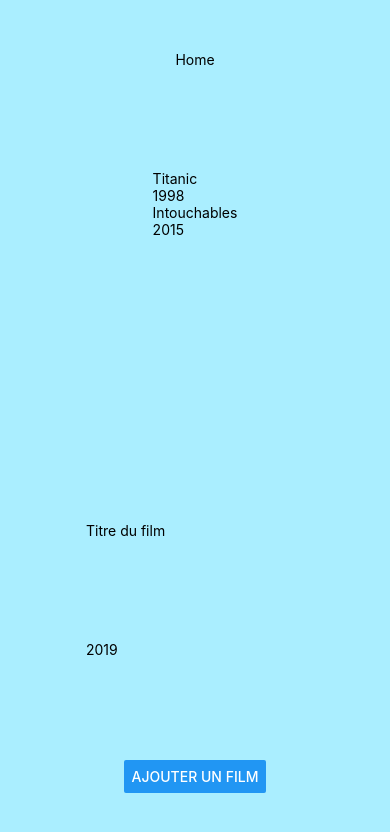
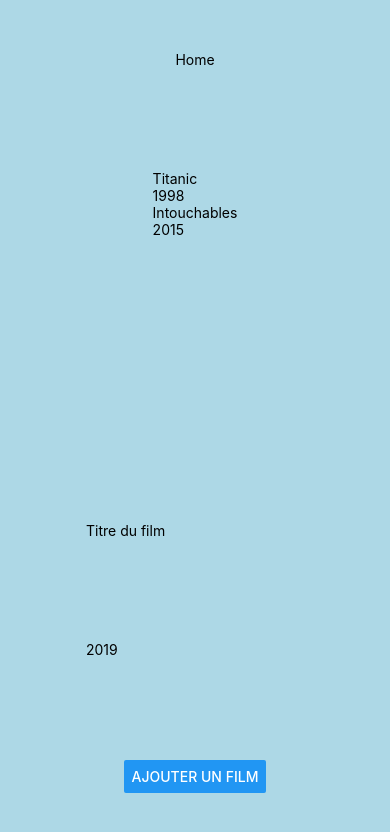
Before and after one commit to clakg/reactNative, a React Native app: screen / in a window 390 px wide. Shown: the top 832 px of the page. Built offline with nearby package versions, Linux system fonts and the light colour scheme.

Commit message:
enregistrer un film

```diff
--- a/App.js
+++ b/App.js
@@ -1,25 +1,23 @@
 import React from 'react';
-import { StyleSheet, Text, View, Platform } from 'react-native';
+import { StyleSheet, KeyboardAvoidingView } from 'react-native';
 import Constants from 'expo-constants';
 import Home from "./screens/Home";
 
-
 export default function App() {
   return (
-    <View style={styles.container}>
+      <KeyboardAvoidingView style={styles.container} behavior="padding" enabled>
 
-      <Home/>
+        <Home/>
 
-    </View>
+      </KeyboardAvoidingView>
   );
 }
 
 const styles = StyleSheet.create({
   container: {
     flex: 1,
-    backgroundColor: '#AEF',
+    backgroundColor: 'lightblue',
     alignItems: 'center',
-    //justifyContent: 'center',
-    marginTop: Constants.statusBarHeight
+    paddingTop: Constants.statusBarHeight
   },
 });
--- a/screens/Home.js
+++ b/screens/Home.js
@@ -23,7 +23,7 @@ class Home extends Component {
     }
 
     addMovie() {
-        const movie =  { title: 'Terminator 6', year: 2019 };
+        const movie =  { title: this.state.title, year: this.state.year };
         this.setState({
             movies: [...this.state.movies, movie]
         });
@@ -44,7 +44,7 @@ class Home extends Component {
                            placeholder='Titre du film'/>
                 <TextInput onChangeText={text => this.setState({ year: text })}
                            value={this.state.year.toString()}
-                           keyboardType='web-search'/>
+                           keyboardType='numeric'/>
                 <Button onPress={() => this.addMovie()} title='Ajouter un film'/>
             </View>
         );
```
